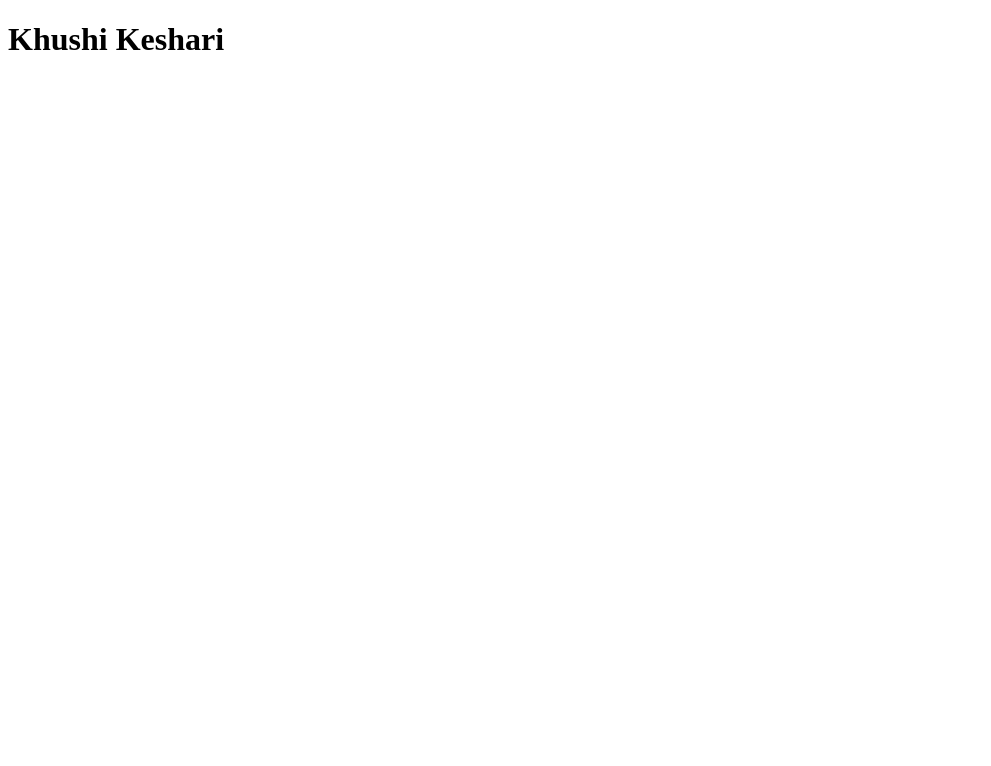
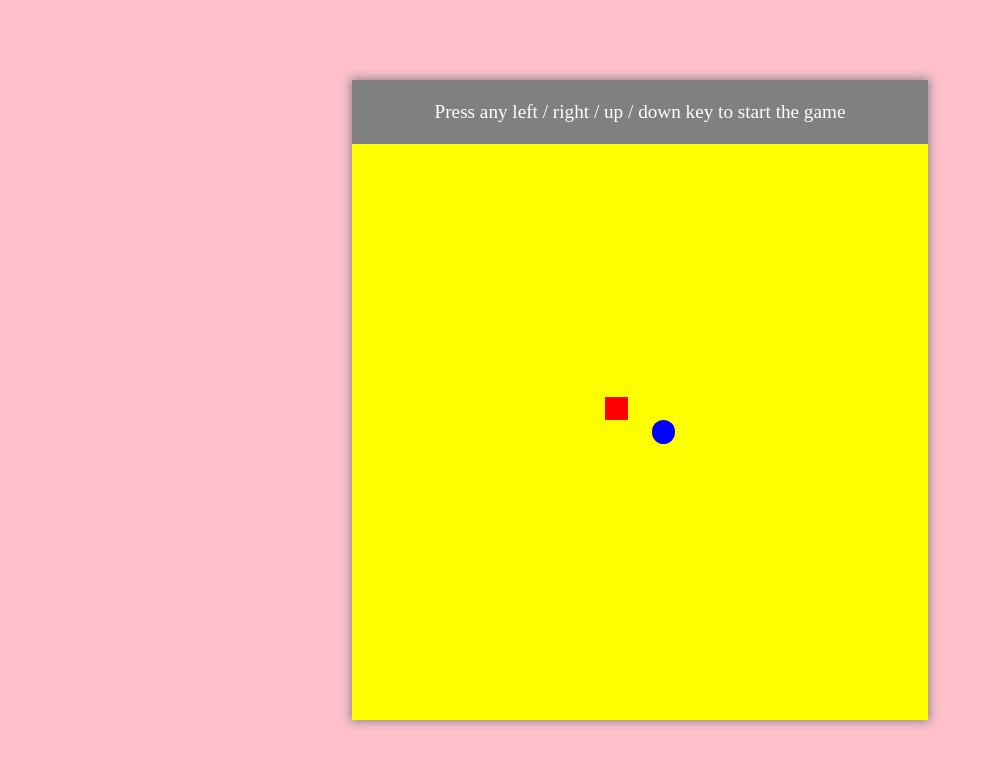
Before and after one commit to Khushi-Keshari/Slither-Snake, a plain HTML site: page index.html in a window 1280 px wide. Shown: the whole page, without its empty margins (0-991 px from the left). Drawn offline with Linux system fonts and the light colour scheme.

Commit message:
Snake Game

```diff
--- a/index.css
+++ b/index.css
@@ -0,0 +1,43 @@
+*{
+    margin: 0;
+    padding: 0;
+    box-sizing: 0;
+}
+body{
+    height: 100vh;
+    width: 100vw;
+    background-color:pink;
+    display: flex;
+    align-items: center;/* Y-Axis */
+    justify-content: center; /* X-Axis */
+
+}
+.container{
+    height: 40rem;
+    width: 36rem;
+    background-color: yellow;
+    box-shadow: 0 0 10px 1px grey;
+}
+.score_container{
+    height: 4rem;
+    width: 36rem;
+    background-color: grey;
+    display: flex;
+    color: white;
+    align-items: center;
+    justify-content: center;
+    font-size: larger;
+}
+.game_container{
+    height: 36rem;
+    width: 36rem;
+    display: grid;
+    grid-template: repeat(25,1fr) / repeat(25,1fr);
+}
+.food{
+    background-color: blue;
+    border-radius: 50%;
+}
+.snake{
+    background-color: red;
+}
--- a/index.html
+++ b/index.html
@@ -4,8 +4,16 @@
     <meta charset="UTF-8">
     <meta name="viewport" content="width=device-width, initial-scale=1.0">
     <title>Slither-Snake</title>
+    <link rel="stylesheet" href="index.css">
 </head>
 <body>
-    <h1>Khushi Keshari</h1>
+    <div class="container">
+        <div class="score_container"> Press any left / right / up / down key to start the game</div>
+        <div class="game_container">
+
+        </div>
+
+    </div>
+    <script src="script.js"></script>
 </body>
 </html>
--- a/script.js
+++ b/script.js
@@ -0,0 +1,85 @@
+let gameContainer=document.querySelector(".game_container");
+let scoreContainer=document.querySelector(".score_container");
+let foodX,foodY;
+let headX=12,headY=12;
+let velocityX=0,velocityY=0;
+let snakeBody=[[headX,headY]];
+let score=0;
+
+
+function generateFood(){
+    foodX=Math.floor(Math.random()*25)+1; // generate no. from 0 to 1 and 1 is exclusive. ex-> 0.97
+    foodY=Math.floor(Math.random()*25)+1; // generate no. from 0 to 1 and 1 is exclusive. ex-> 0.97
+    for(let i=0;i<snakeBody.length;i++){
+        if(snakeBody[i][1]==foodX && snakeBody[i][0]==foodY)
+            generateFood();
+    }
+
+}
+
+function gameOver(){
+    headX=12, headY=12;
+    generateFood();
+    snakeBody=[[headX,headY]];
+    velocityX=0, velocityY=0;
+    alert(`Game Over!! \n Your Score : ${score}`);
+    score=0;
+
+
+    scoreContainer.innerHTML="Press any left / right / up / down key to start the game";
+
+}
+
+function renderGame(){
+    let updatedGame=`<div class="food" style="grid-area: ${foodY}/${foodX}"></div>`;
+
+    if(foodX==headX && foodY==headY){
+        snakeBody.push([foodY,foodY]);
+        score++;
+        scoreContainer.innerHTML="Score:"+score;
+
+        generateFood();
+    }
+
+    headX += velocityX;
+    headY += velocityY;
+    if(headX==0 || headX==26 || headY==0 || headY==26){
+        gameOver();
+    }
+    snakeBody.unshift([headX,headY]);
+    snakeBody.pop();
+
+    for(let i=1;i<snakeBody.length;i++){
+        if(snakeBody[0][0]==snakeBody[i][0] && snakeBody[0][1]==snakeBody[i][1])
+            gameOver();
+    }
+
+    for(let i=0;i<snakeBody.length;i++){
+        updatedGame+=`<div class="snake" style="grid-area: ${snakeBody[i][1]}/${snakeBody[i][0]};"></div>`;
+        }
+    gameContainer.innerHTML=updatedGame;
+}
+
+generateFood();
+setInterval(renderGame,150);
+
+document.addEventListener("keydown",(e)=>{
+
+    let key=e.key;
+    if(key=="ArrowUp" && velocityY!=1){
+        velocityX=0;
+        velocityY=-1;
+    }
+    else if(key=="ArrowDown" && velocityY!=-1){
+        velocityX=0;
+        velocityY=1;
+    }
+    else if(key=="ArrowLeft" && velocityX!=1){
+        velocityX=-1;
+        velocityY=0;
+    }
+    else if(key=="ArrowRight" && velocityX!=-1){
+        velocityX=1;
+        velocityY=0;
+    }
+})
```
